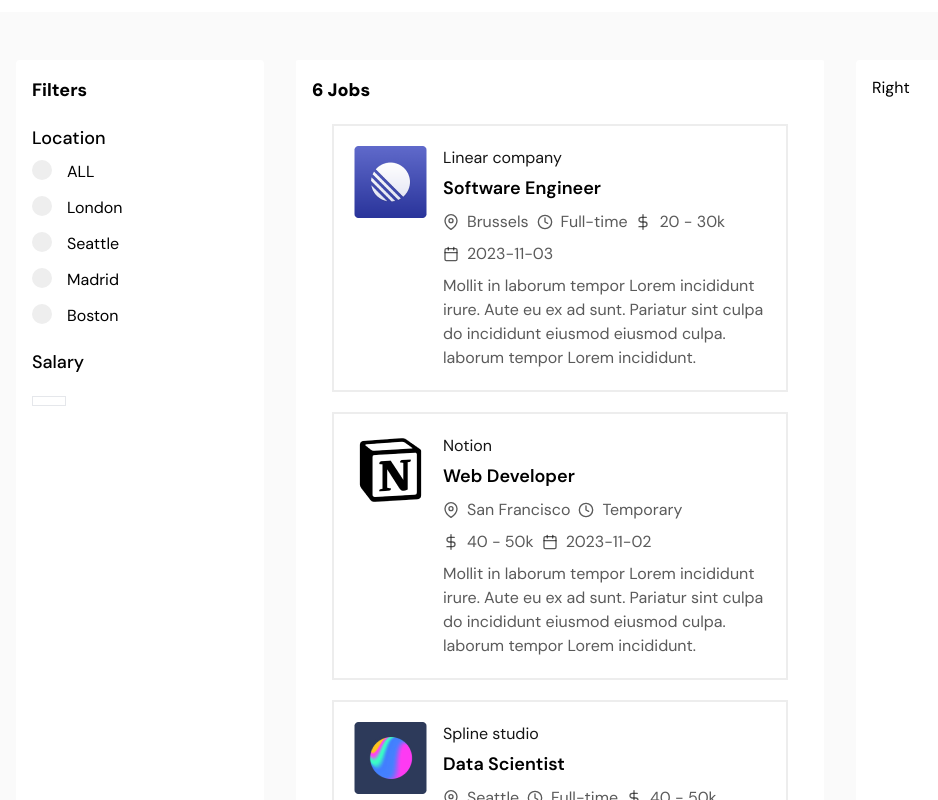
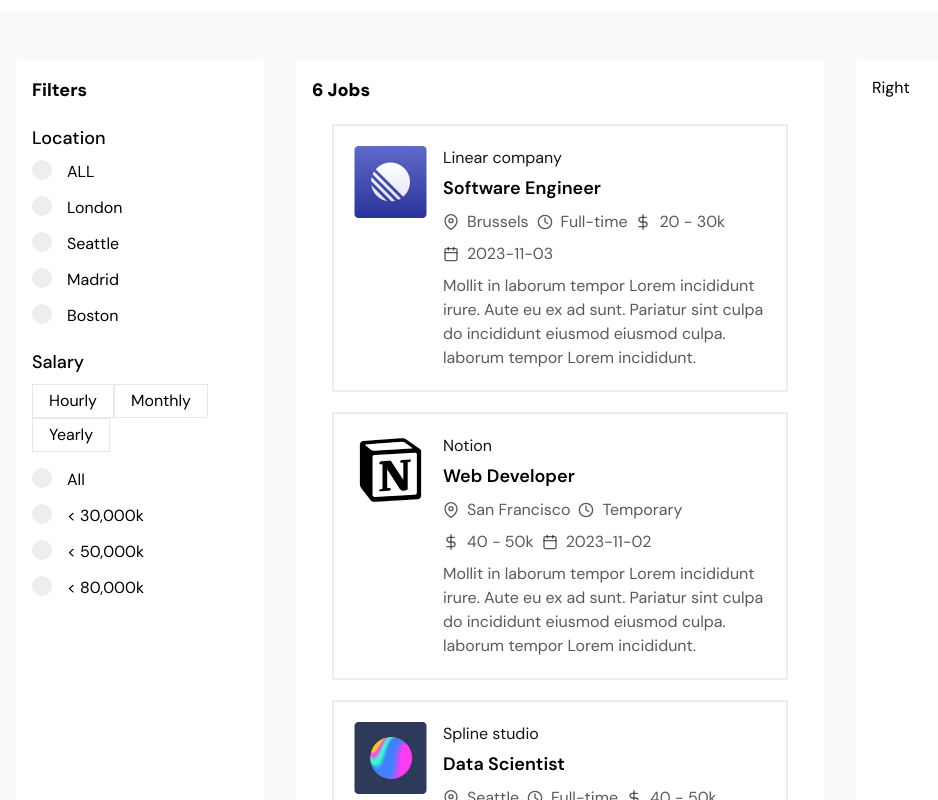
Before and after one commit to HasuHasmath/MERN-Job-Portal, a React (Vite) app: page / in a window 1280 px wide. Shown: the part 388-1188 px from the top of the page, without its empty margins (80-1018 px from the left). Built offline with nearby package versions, Linux system fonts and the light colour scheme.

Commit message:
end f salary type

```diff
--- a/public/jobs.json
+++ b/public/jobs.json
@@ -146,7 +146,7 @@
       "companyLogo": "/images/Loom.png",
       "minPrice": "50",
       "maxPrice": "75",
-      "salaryType": "Yearly",
+      "salaryType": "Monthly",
       "jobLocation": "London",
       "postingDate": "2023-10-28",
       "experienceLevel": "Intership",
@@ -160,7 +160,7 @@
       "companyLogo": "/images/Trainline.png",
       "minPrice": "80",
       "maxPrice": "120",
-      "salaryType": "Yearly",
+      "salaryType": "Monthly",
       "jobLocation": "Boston",
       "postingDate": "2022-10-05",
       "experienceLevel": "Intership",
--- a/src/Pages/Home.jsx
+++ b/src/Pages/Home.jsx
@@ -74,7 +74,7 @@ const Home = () => {
     // Further filter jobs by selected category (location, salary type, employment type, etc.)
     if (selected) {
       filteredJobs = filteredJobs.filter(
-        ({ jobLocation, maxPrice, salaryType, employmentType }) => {
+        ({ jobLocation, maxPrice, experienceLevel,salaryType, employmentType, postingDate }) => {
           return (
             jobLocation.toLowerCase() === selected.toLowerCase() ||
             parseInt(maxPrice) <= parseInt(selected) ||
--- a/src/sidebar/Salary.jsx
+++ b/src/sidebar/Salary.jsx
@@ -1,21 +1,54 @@
 import React from 'react'
 import Button from './Button';
+import InputField from '../components/InputField';
 
 const Salary = ({ handleChange, handleClick }) => {
   return (
-  <div>
-    <h4 className='text-lg font-medium mb-2'>Salary</h4>
     <div>
-        <Button/>
+      <h4 className="text-lg font-medium mb-2">Salary</h4>
+      <div className="mb-4">
+        <Button onClickHandler={handleClick} value="" title="Hourly" />
+        <Button onClickHandler={handleClick} value="Monthly" title="Monthly" />
+        <Button onClickHandler={handleClick} value="Yearly" title="Yearly" />
+      </div>
+      <div>
+        <label className="sidebar-label-container">
+          <input
+            type="radio"
+            name="test"
+            id="test"
+            value=""
+            onChange={handleChange}
+          />
+          <span className="checkmark"></span>All
+        </label>
+        <InputField
+          handleChange={handleChange}
+          value={30}
+          title="< 30,000k "
+          name="test2"
+        />
+        <InputField
+          handleChange={handleChange}
+          value={50}
+          title="< 50,000k "
+          name="test2"
+        />
+        <InputField
+          handleChange={handleChange}
+          value={80}
+          title="< 80,000k "
+          name="test2"
+        />
+        {/* <InputField
+          handleChange={handleChange}
+          value={100}
+          title="< 10,0000k "
+          name="test2"
+        /> */}
+      </div>
     </div>
-
-
-
-
-  </div>
-
-
-  )
+  );
 };
 
 export default Salary
```
Also changed, not shown: src/sidebar/Button.jsx (+8 -4 lines).
